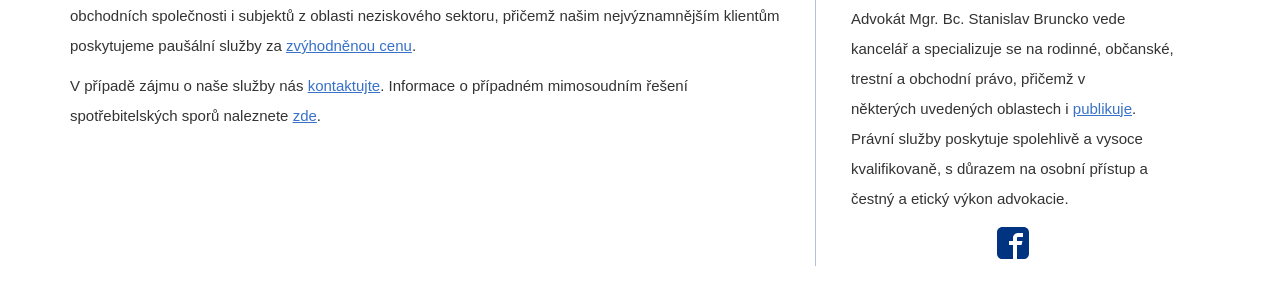
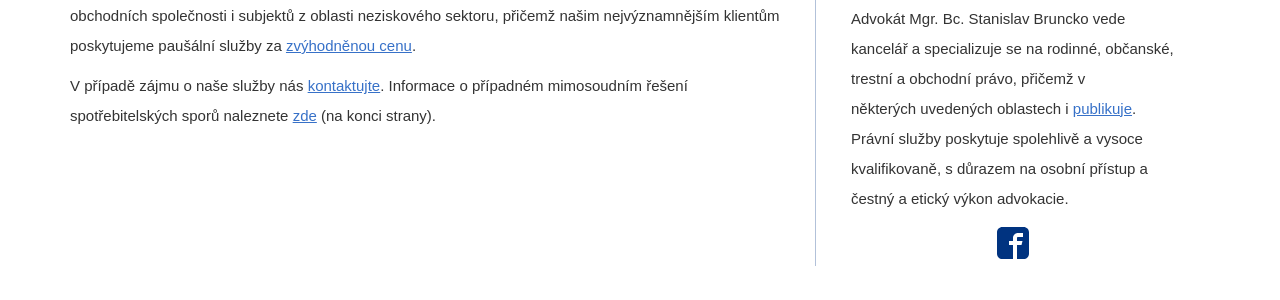
Before and after one commit to Pave91/bruncko-web, a Jekyll site: the page built from index.html, in a window 1280 px wide. Shown: the part 519-819 px from the top of the page. Built offline with Jekyll 4.4.1, drawn with Linux system fonts in a browser that asks for light colours; nearby versions of some CDN libraries.

Commit message:
Update index.html

```diff
--- a/index.html
+++ b/index.html
@@ -16,5 +16,5 @@
     Neváhejte využít služby naší advokátní kanceláře! Máme zkušenosti se zastupováním jednotlivců, obchodních společnosti i subjektů z oblasti neziskového sektoru, přičemž našim nejvýznamnějším klientům poskytujeme paušální služby za <a href="{{site.baseurl}}/cenik">zvýhodněnou cenu</a>.
 </p>
 <p>
-    V případě zájmu o naše služby nás <a href="{{site.baseurl}}/kontakt">kontaktujte</a>. Informace o případném mimosoudním řešení spotřebitelských sporů naleznete <a href="{{site.baseurl}}/poskytovane-sluzby">zde</a>.
+    V případě zájmu o naše služby nás <a href="{{site.baseurl}}/kontakt">kontaktujte</a>. Informace o případném mimosoudním řešení spotřebitelských sporů naleznete <a href="{{site.baseurl}}/poskytovane-sluzby">zde</a> (na konci strany).
 </p>
```
